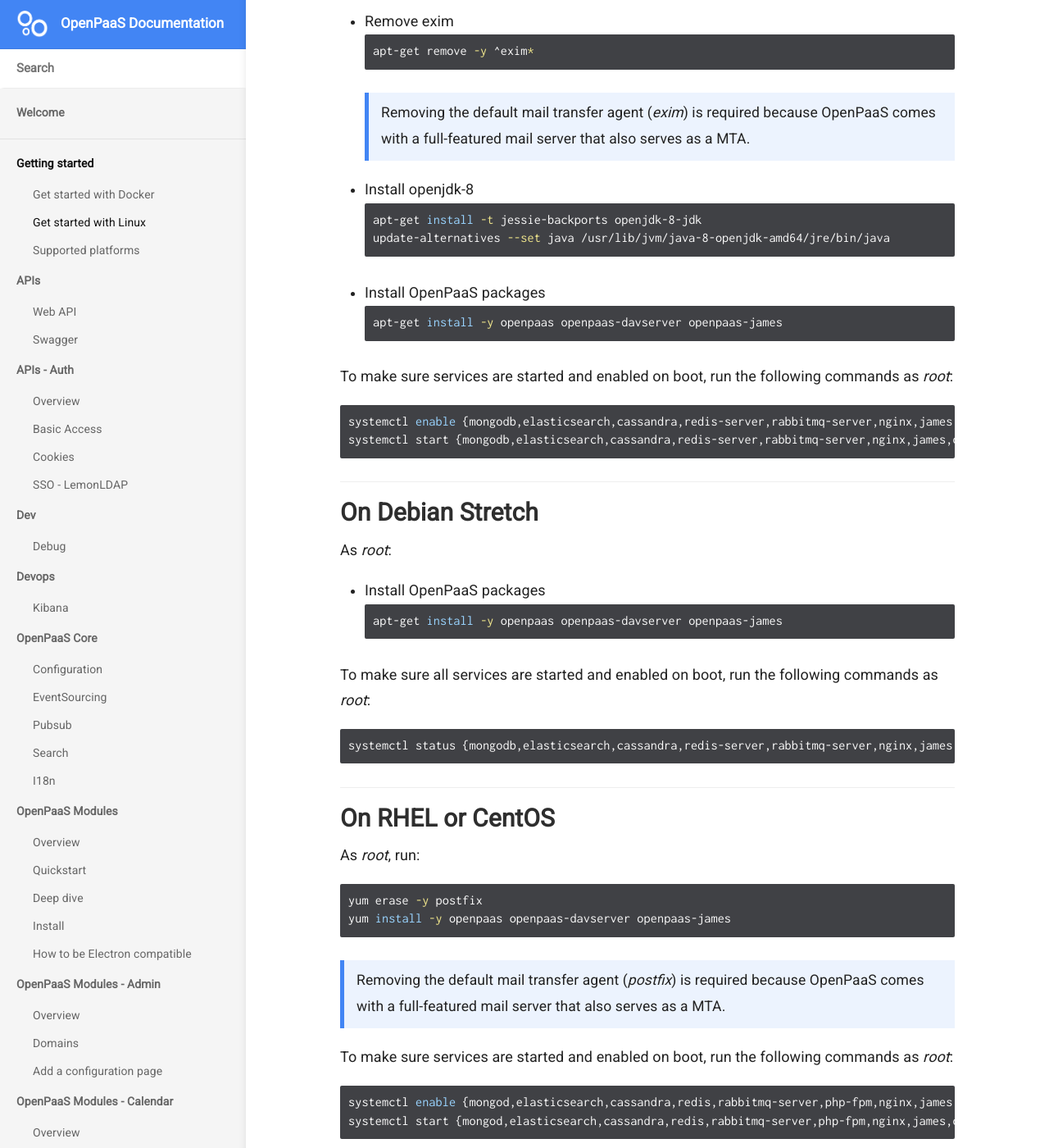
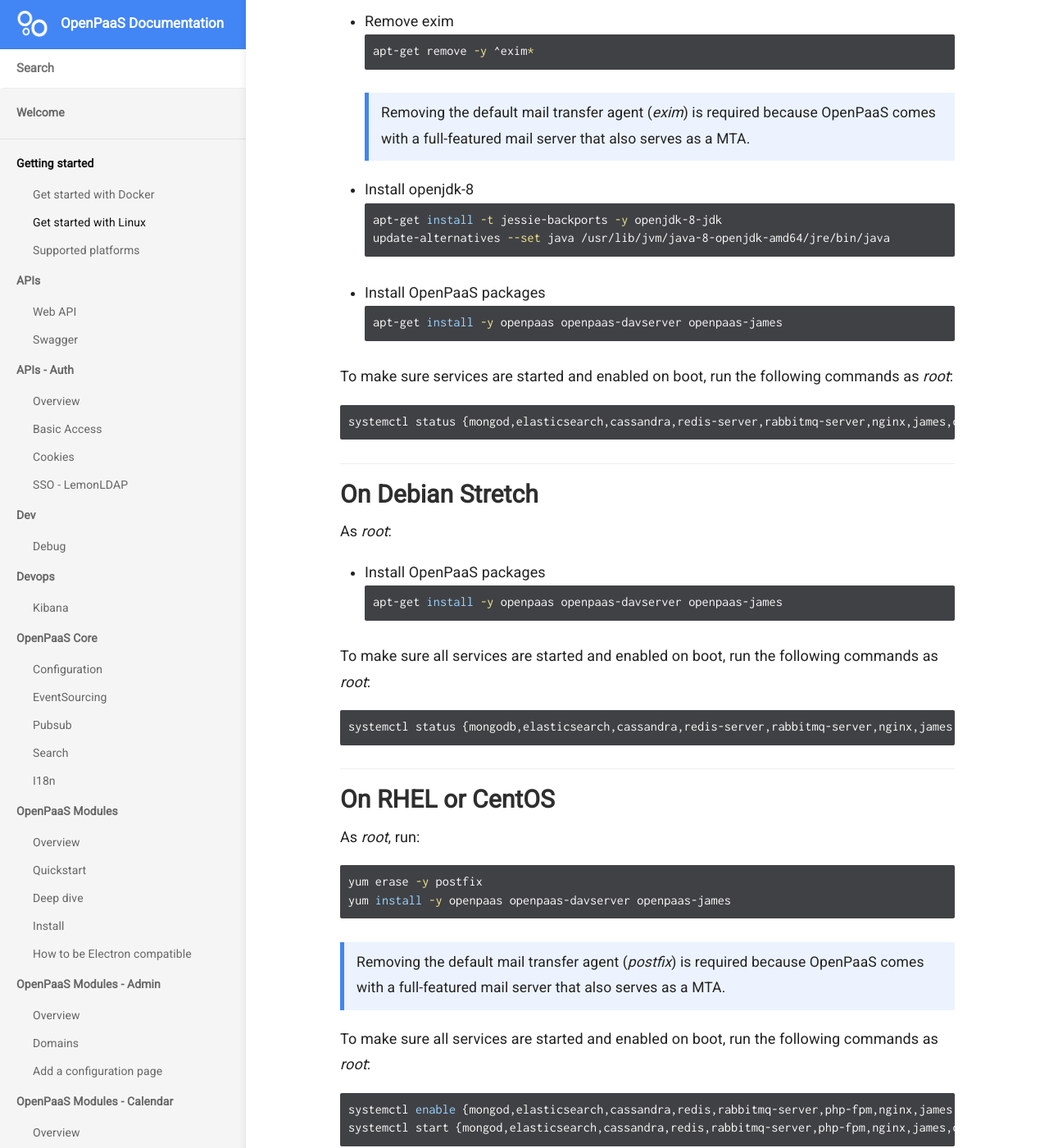
Before and after one commit to linagora/openpaas-doc, a Jekyll site: the page built from _docs/getting-started/linux.md, in a window 1280 px wide and 1400 px high, scrolled down 1945 px. Shown: the whole window at 82% size. Built offline with Jekyll 4.4.1, drawn with Linux system fonts in a browser that asks for light colours; nearby versions of some CDN libraries; a script that is not in the unit is left out.

Commit message:
Modify test of services for Debian Jessie (replace "systemctl enable/start" by "systemctl status"). It's now the same test for Debian Jessie and Stretch. Enabling and starting services are managed by the lines "Install OpenPaaS packages"

````diff
--- a/_docs/getting-started/linux.md
+++ b/_docs/getting-started/linux.md
@@ -62,7 +62,7 @@
 
 - Install openjdk-8
 ```bash
-apt-get install -t jessie-backports openjdk-8-jdk
+apt-get install -t jessie-backports -y openjdk-8-jdk
 update-alternatives --set java /usr/lib/jvm/java-8-openjdk-amd64/jre/bin/java
 ```
 
@@ -74,8 +74,7 @@
 To make sure services are started and enabled on boot, run the following commands as _root_:
 
 ```bash
-systemctl enable {mongodb,elasticsearch,cassandra,redis-server,rabbitmq-server,nginx,james,openpaas}
-systemctl start {mongodb,elasticsearch,cassandra,redis-server,rabbitmq-server,nginx,james,openpaas}
+systemctl status {mongod,elasticsearch,cassandra,redis-server,rabbitmq-server,nginx,james,openpaas}
 ```
 
 ### On Debian Stretch
@@ -104,7 +103,7 @@
 
 > Removing the default mail transfer agent (_postfix_) is required because OpenPaaS comes with a full-featured mail server that also serves as a MTA.
 
-To make sure services are started and enabled on boot, run the following commands as _root_:
+To make sure all services are started and enabled on boot, run the following commands as _root_:
 
 ```bash
 systemctl enable {mongod,elasticsearch,cassandra,redis,rabbitmq-server,php-fpm,nginx,james,openpaas}
````
